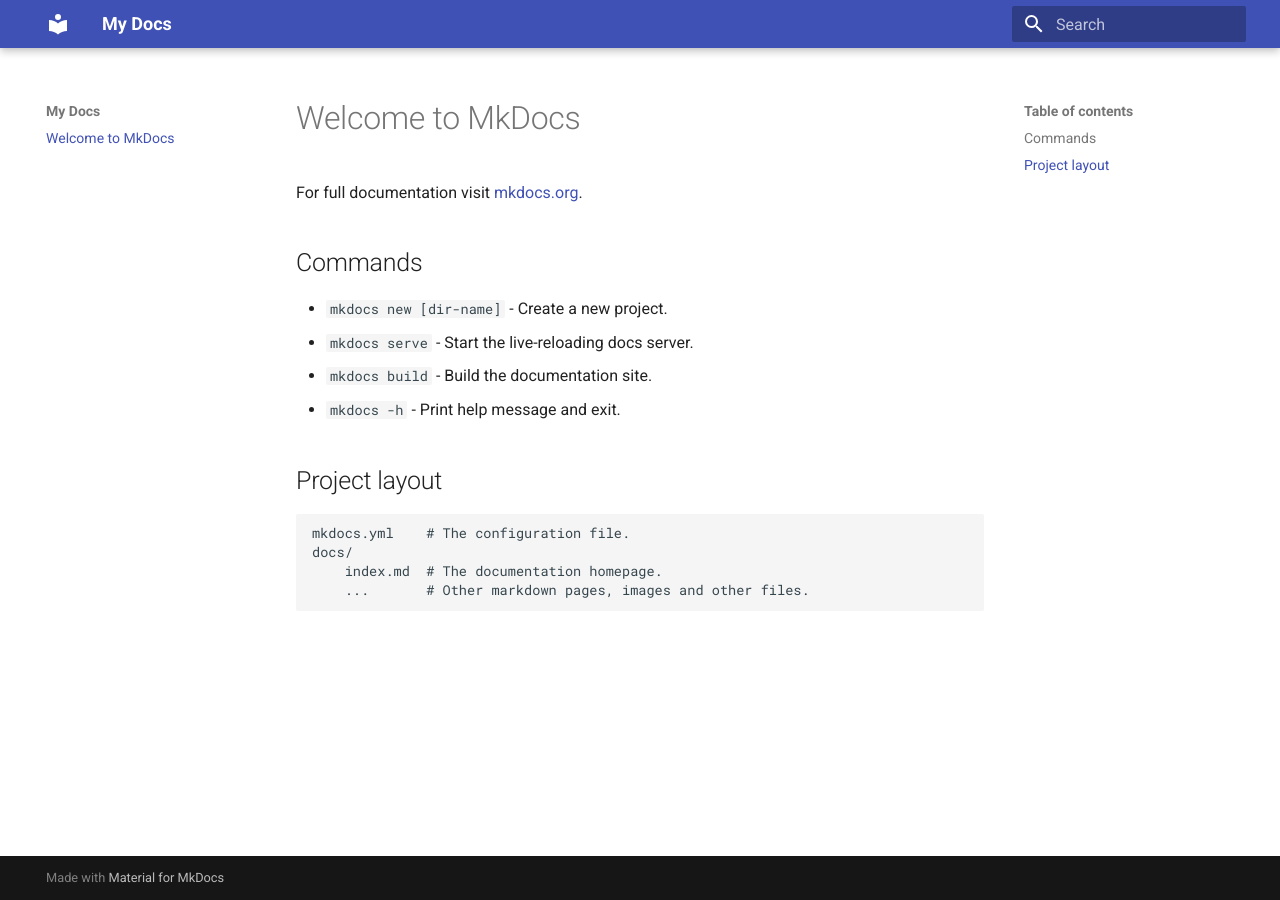
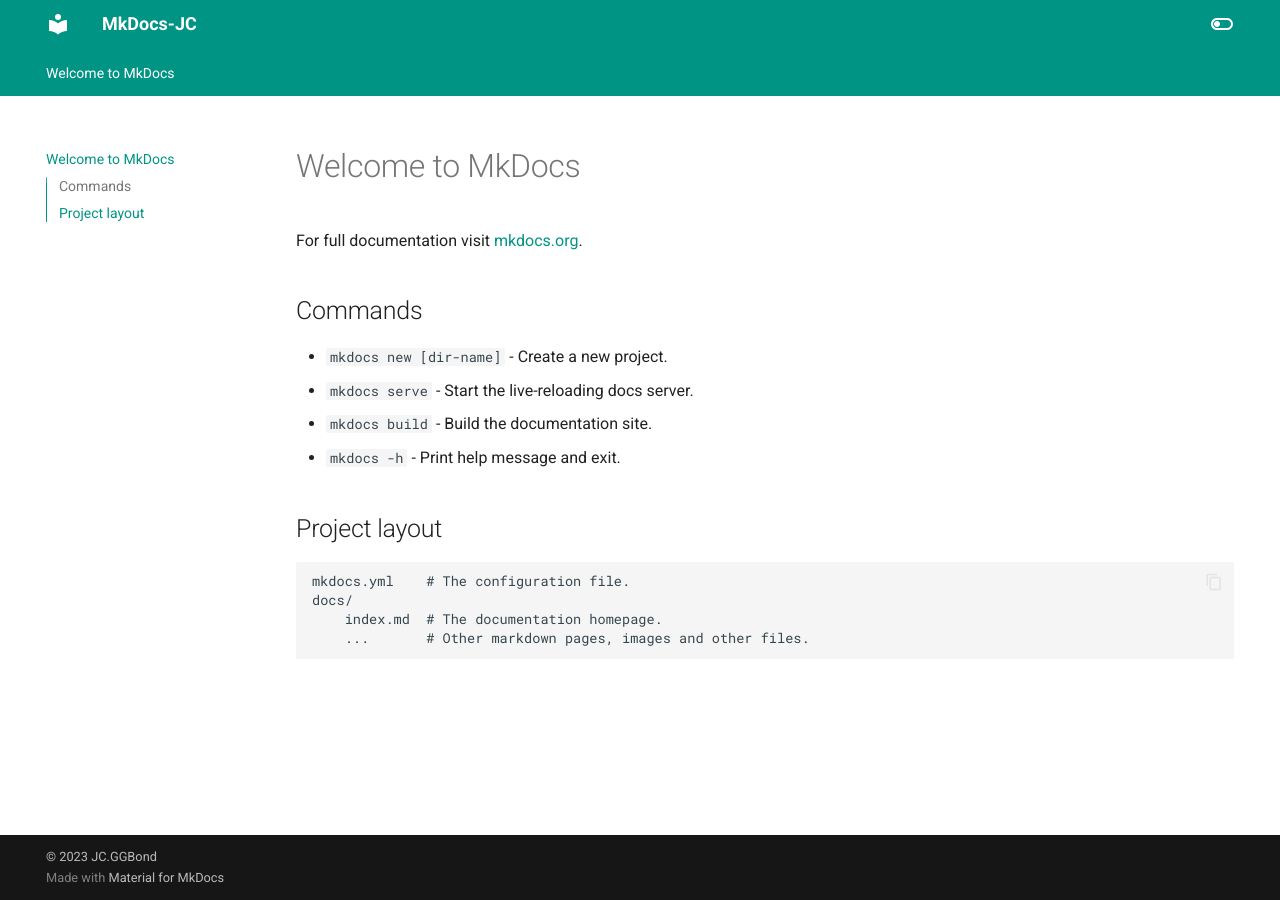
Before and after one commit to JC-GGBond/mkdocs-material-JC, an MkDocs documentation site: the page built from docs/index.md, in a window 1280 px wide. Built offline with MkDocs 1.6.1 and Material for MkDocs 9.7.7, drawn with Linux system fonts in a browser that asks for light colours.

Commit message:
mkdocs to summerize

```diff
--- a/mkdocs.yml
+++ b/mkdocs.yml
@@ -1,3 +1,60 @@
-site_name: My Docs
+site_name: MkDocs-JC
+site_url: https://james-willett.github.io/mkdocs-material-youtube-tutorial/
 theme:
   name: material
+  features:
+    - navigation.tabs
+    - navigation.sections
+    - toc.integrate
+    - navigation.top
+    - search.suggest
+    - search.highlight
+    - content.tabs.link
+    - content.code.annotation
+    - content.code.copy
+  language: en
+  palette:
+    - scheme: default
+      toggle:
+        icon: material/toggle-switch-off-outline
+        name: Switch to dark mode
+      primary: teal
+      accent: purple
+    - scheme: slate
+      toggle:
+        icon: material/toggle-switch
+        name: Switch to light mode
+      primary: teal
+      accent: lime
+
+plugins:
+  - social
+
+# extra:
+#   social:
+#     - icon: fontawesome/brands/github-alt
+#       link: https://github.com/james-willett
+#     - icon: fontawesome/brands/twitter
+#       link: https://twitter.com/TheJamesWillett
+#     - icon: fontawesome/brands/linkedin
+#       link: https://www.linkedin.com/in/willettjames/
+
+markdown_extensions:
+  - pymdownx.highlight:
+      anchor_linenums: true
+  - pymdownx.inlinehilite
+  - pymdownx.snippets
+  - admonition
+  - pymdownx.arithmatex:
+      generic: true
+  - footnotes
+  - pymdownx.details
+  - pymdownx.superfences
+  - pymdownx.mark
+  - attr_list
+  - pymdownx.emoji:
+      emoji_index: !!python/name:materialx.emoji.twemoji
+      emoji_generator: !!python/name:materialx.emoji.to_svg
+
+copyright: |
+  &copy; 2023 <a href="https://github.com/JC-GGBond"  target="_blank" rel="noopener">JC.GGBond</a>
```
